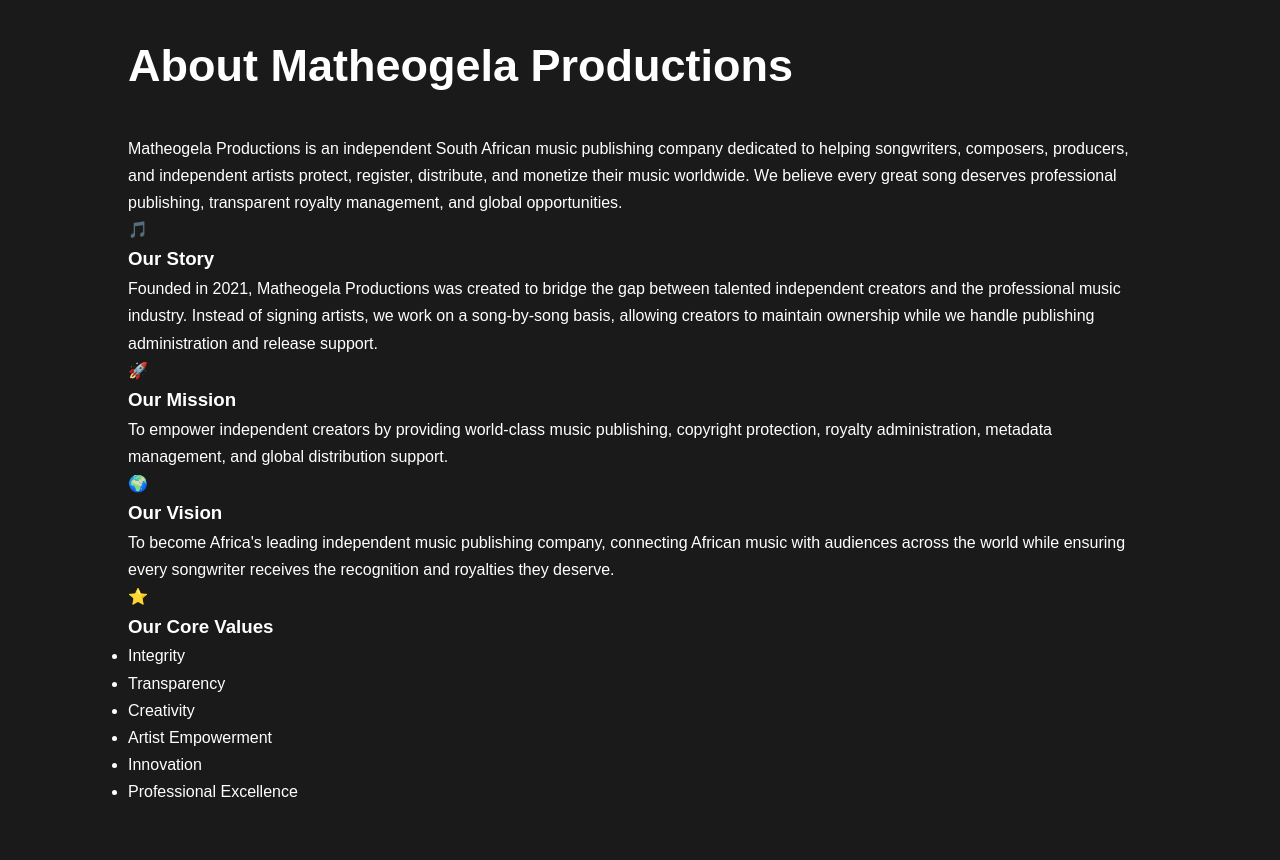
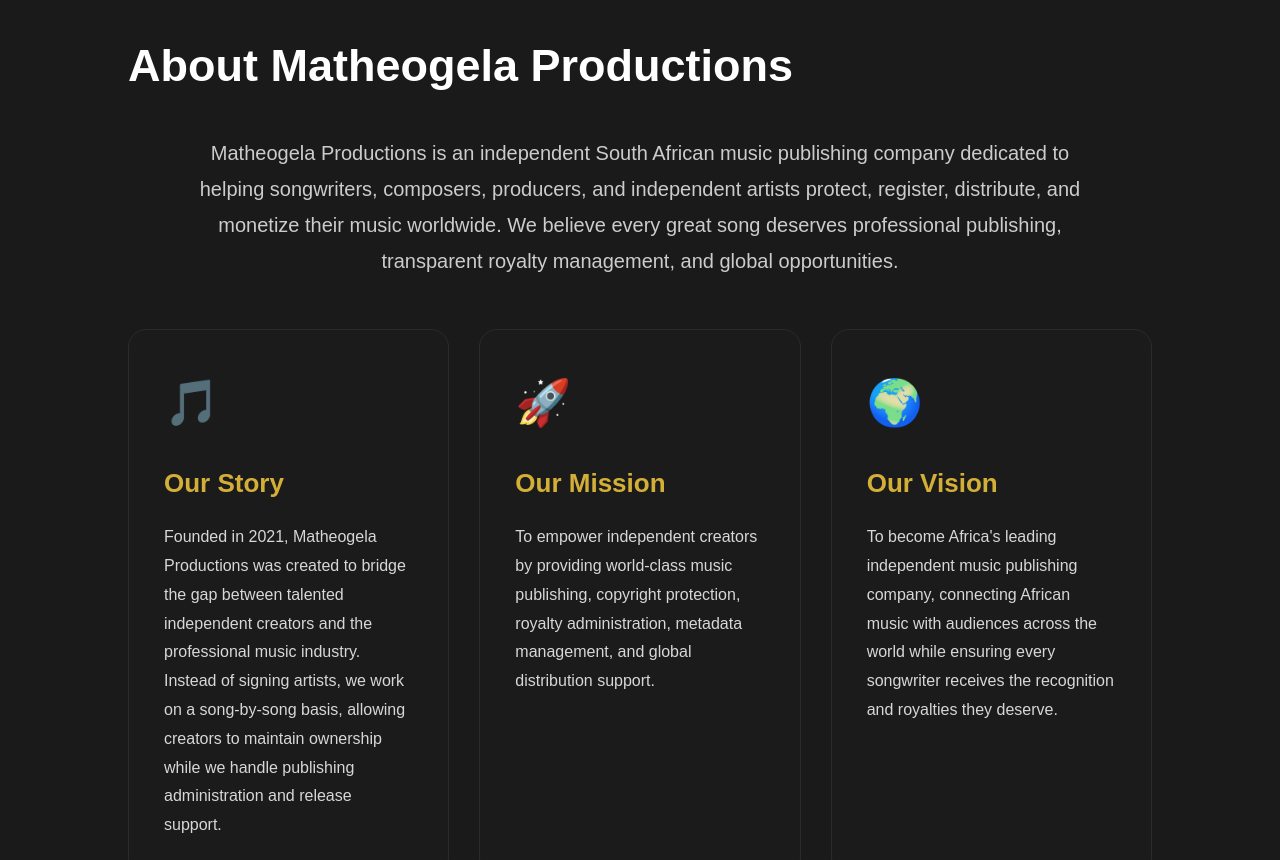
Before and after one commit to matheogelaproductions-bit/matheogelaproductions, a plain HTML site: page index.html in a window 1280 px wide. Shown: the part 1200-2060 px from the top of the page. Drawn offline with Linux system fonts and the light colour scheme.

Commit message:
Update index.html

```diff
--- a/index.html
+++ b/index.html
@@ -161,7 +161,63 @@ text-align:center;
 padding:35px;
 font-size:15px;
 }
+/* ABOUT SECTION */
 
+.section-intro{
+    max-width:900px;
+    margin:25px auto 50px;
+    text-align:center;
+    font-size:20px;
+    color:#ccc;
+    line-height:1.8;
+}
+
+.about-grid{
+    display:grid;
+    grid-template-columns:repeat(auto-fit,minmax(280px,1fr));
+    gap:30px;
+    margin-top:40px;
+}
+
+.about-card{
+    background:#1b1b1b;
+    padding:35px;
+    border-radius:18px;
+    border:1px solid #2b2b2b;
+    transition:.35s;
+}
+
+.about-card:hover{
+    transform:translateY(-8px);
+    border-color:#d4af37;
+    box-shadow:0 15px 40px rgba(212,175,55,.18);
+}
+
+.icon{
+    font-size:45px;
+    margin-bottom:20px;
+}
+
+.about-card h3{
+    color:#d4af37;
+    margin-bottom:18px;
+    font-size:26px;
+}
+
+.about-card p{
+    color:#d7d7d7;
+    line-height:1.8;
+}
+
+.about-card ul{
+    margin-top:15px;
+    padding-left:20px;
+    color:#d7d7d7;
+}
+
+.about-card li{
+    margin-bottom:10px;
+}
 </style>
 
 
```
